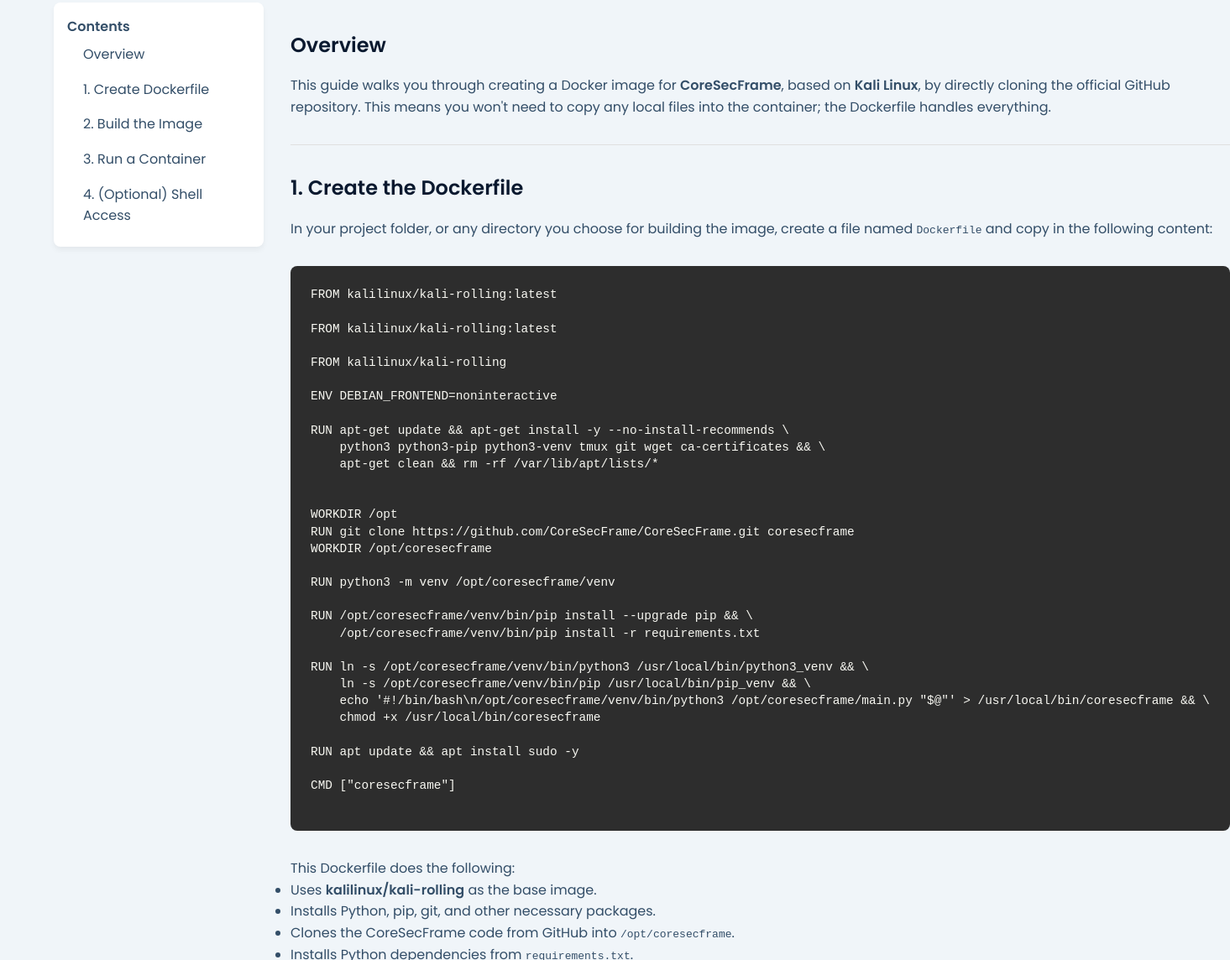
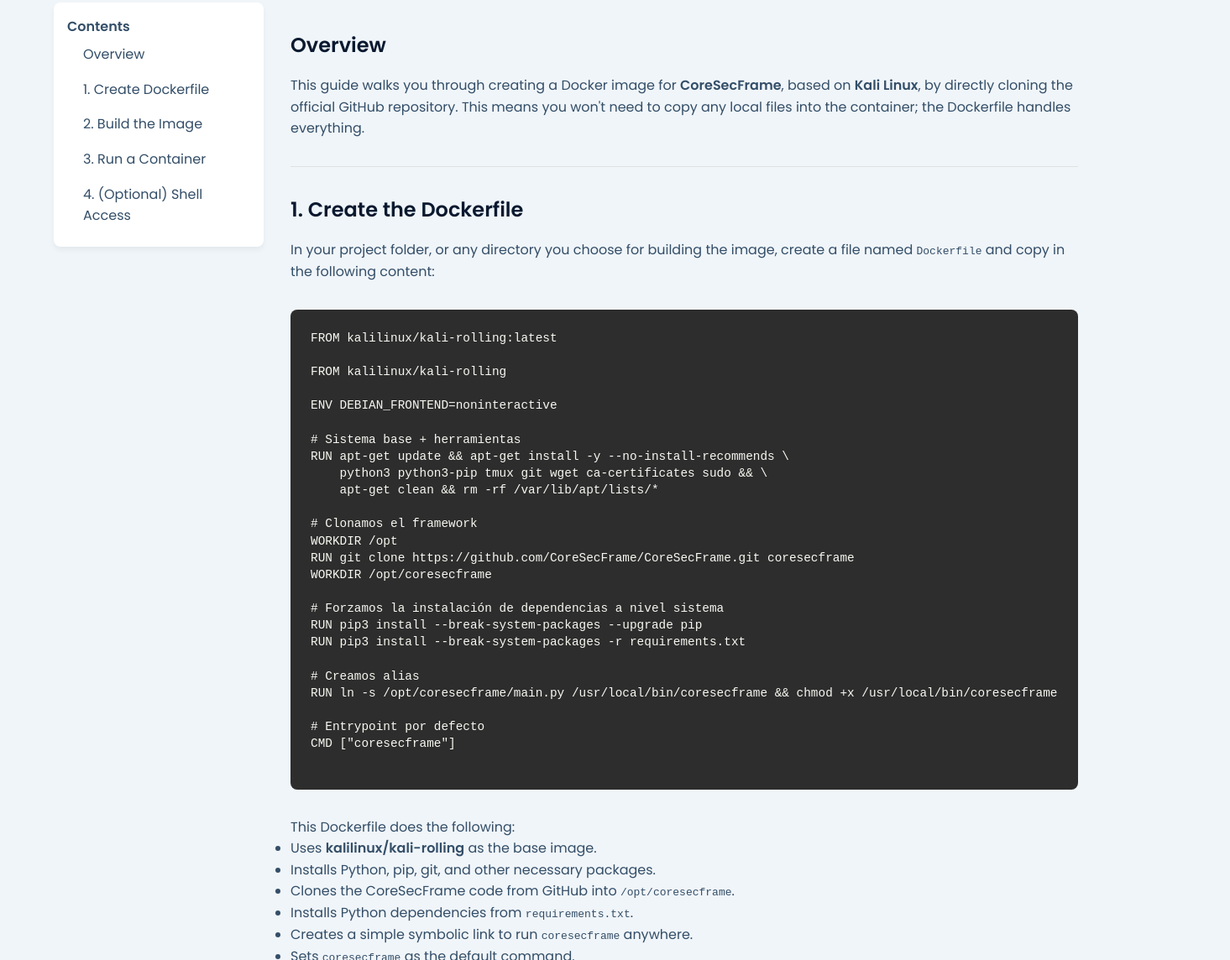
Before and after one commit to CoreSecFrame/coresecframe.github.io, a plain HTML site: page docker.html in a window 1280 px wide. Shown: the part 469-1613 px from the top of the page at 84% size, 1465 px wide, since content can reach past the window. Drawn offline with Linux system fonts and the light colour scheme.

Commit message:
Update docker.html

```diff
--- a/docker.html
+++ b/docker.html
@@ -78,33 +78,28 @@
                 <div class="code-snippet">
 <pre><code>FROM kalilinux/kali-rolling:latest
 
-FROM kalilinux/kali-rolling:latest
-
 FROM kalilinux/kali-rolling
 
 ENV DEBIAN_FRONTEND=noninteractive
 
+# Sistema base + herramientas
 RUN apt-get update && apt-get install -y --no-install-recommends \
-    python3 python3-pip python3-venv tmux git wget ca-certificates && \
+    python3 python3-pip tmux git wget ca-certificates sudo && \
     apt-get clean && rm -rf /var/lib/apt/lists/*
 
-
+# Clonamos el framework
 WORKDIR /opt
 RUN git clone https://github.com/CoreSecFrame/CoreSecFrame.git coresecframe
 WORKDIR /opt/coresecframe
 
-RUN python3 -m venv /opt/coresecframe/venv
+# Forzamos la instalación de dependencias a nivel sistema
+RUN pip3 install --break-system-packages --upgrade pip
+RUN pip3 install --break-system-packages -r requirements.txt
 
-RUN /opt/coresecframe/venv/bin/pip install --upgrade pip && \
-    /opt/coresecframe/venv/bin/pip install -r requirements.txt
+# Creamos alias
+RUN ln -s /opt/coresecframe/main.py /usr/local/bin/coresecframe && chmod +x /usr/local/bin/coresecframe
 
-RUN ln -s /opt/coresecframe/venv/bin/python3 /usr/local/bin/python3_venv && \
-    ln -s /opt/coresecframe/venv/bin/pip /usr/local/bin/pip_venv && \
-    echo '#!/bin/bash\n/opt/coresecframe/venv/bin/python3 /opt/coresecframe/main.py "$@"' > /usr/local/bin/coresecframe && \
-    chmod +x /usr/local/bin/coresecframe
-
-RUN apt update && apt install sudo -y
-
+# Entrypoint por defecto
 CMD ["coresecframe"]
 
 </code></pre>
```
